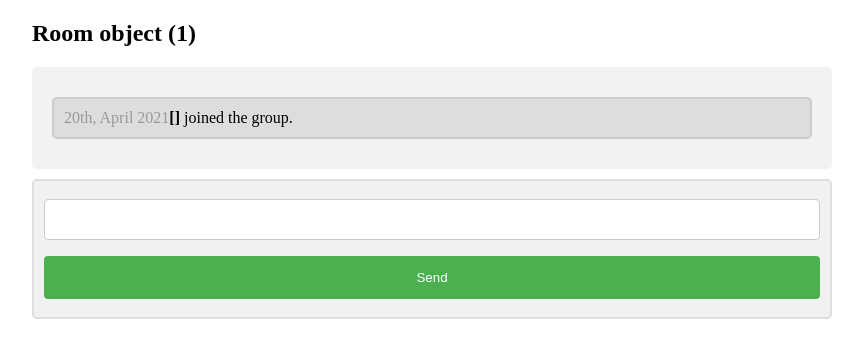
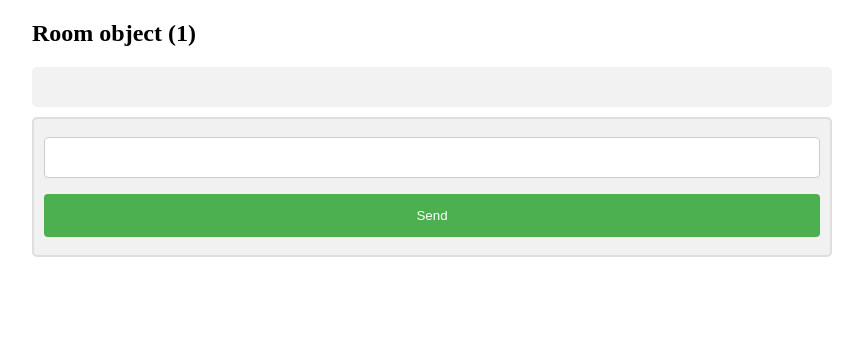
Before and after one commit to bibaswanroy/Chat, a Django app: template templates/room.html in a window 1280 px wide. Shown: the top 358 px of the page, without its empty margins (208-1071 px from the left). Run offline with Django 5.2, Linux system fonts and the light colour scheme; data comes from the database, SQL or seed files in the repository; both versions use the stored data as it was after the commit; the template is opened without the code that fills it: values that come from a table or form of the project are taken from there, most other values are stand-ins (such as "Sample title", 1, 10 or a date in 2020); data that the repository does not hold is empty; some libraries are stand-ins or nearby versions.

Commit message:
very much done

```diff
--- a/chatapp/settings.py
+++ b/chatapp/settings.py
@@ -25,7 +25,7 @@
 # SECURITY WARNING: don't run with debug turned on in production!
 DEBUG = True
 
-ALLOWED_HOSTS = ['127.0.0.1', 'localhost', '1ad8-223-223-153-104.ngrok-free.app']
+ALLOWED_HOSTS = ['127.0.0.1', 'localhost', 'b8a5-223-223-153-104.ngrok-free.app']
 
 
 # Application definition
@@ -122,4 +122,4 @@
 # https://docs.djangoproject.com/en/5.0/ref/settings/#default-auto-field
 
 DEFAULT_AUTO_FIELD = 'django.db.models.BigAutoField'
-CSRF_TRUSTED_ORIGINS = ['https://1ad8-223-223-153-104.ngrok-free.app']
+CSRF_TRUSTED_ORIGINS = ['https://b8a5-223-223-153-104.ngrok-free.app']
--- a/templates/room.html
+++ b/templates/room.html
@@ -60,10 +60,10 @@
 
 <div id="display">
 
-<div class="container darker">
+<!-- <div class="container darker">
   <b>{{username}}</b> joined the group.
   <span class="time-left">20th, April 2021</span>
-</div>
+</div> -->
 
 </div>
 
@@ -79,7 +79,16 @@
             $("#display").empty();
             for (var key in response.messages)
             {
-                var temp="<div class='container darker'><b>"+response.messages[key].username+"</b><p>"+response.messages[key].value+"</p><span class='time-left'>"+response.messages[key].date+"</span></div>";
+                var cont = "<div class='container darker'";
+                var pad = "";
+                if(response.username == response.messages[key].username) {
+                  cont = cont + " style='text-align:right;'";
+                  pad = pad + " style='padding-left:50%;'";
+                }
+                else {
+                  pad = pad + " style='padding-right:50%'";
+                }
+                var temp = "<div" + pad + ">" + cont +"><b>"+response.messages[key].username+"</b><p>"+response.messages[key].value+"</p><span class='time-left'>"+response.messages[key].date+"</span></div></div>";
                 $("#display").append(temp);
             }
         }
@@ -87,8 +96,6 @@
 },1000);
 })
 </script>
-
-
 <div class="container">
     <style>
     input[type=text], select {
```
Also changed, not shown: db.sqlite3.
